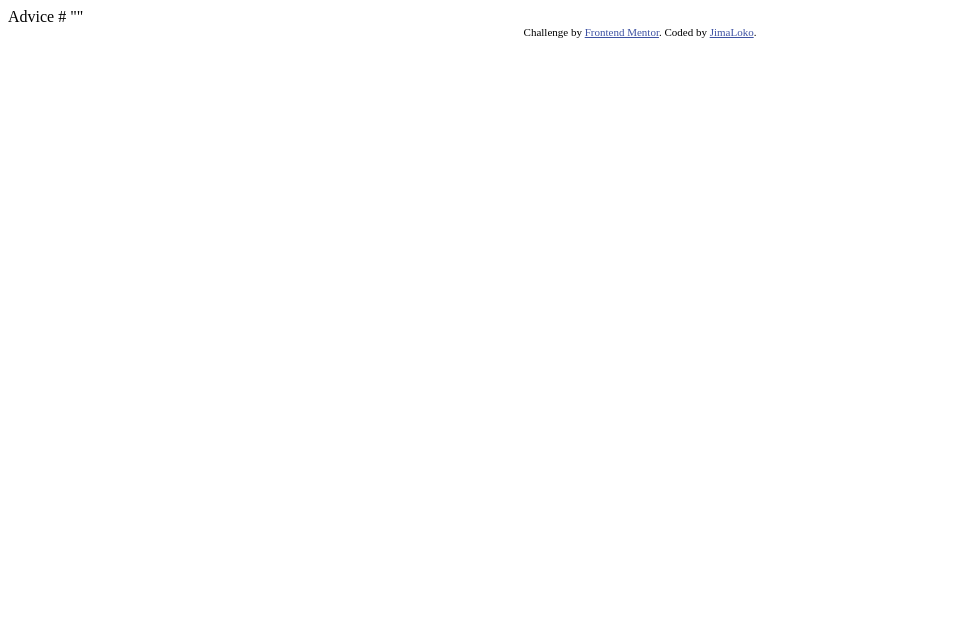
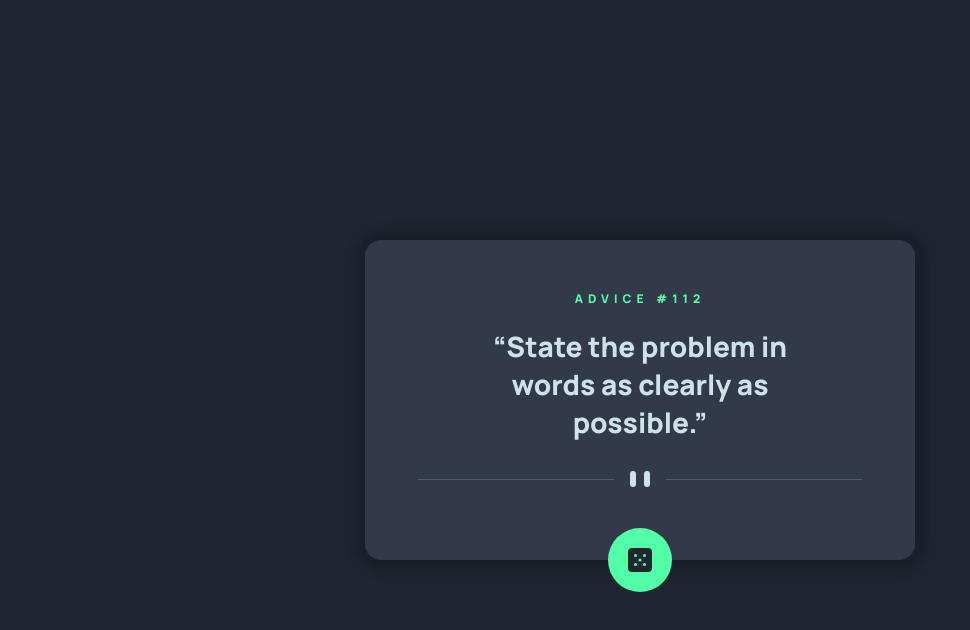
Before and after one commit to JimaLoko/advice-generator-app, a plain HTML site: page index.html in a window 1280 px wide. Shown: the whole page, without its empty margins (0-970 px from the left). Drawn offline with Linux system fonts and the light colour scheme; no server answers.

Commit message:
finalizando html e estilizando com css

```diff
--- a/index.html
+++ b/index.html
@@ -1,29 +1,39 @@
 <!DOCTYPE html>
 <html lang="en">
 <head>
+  <link rel="preconnect" href="https://fonts.googleapis.com">
+  <link rel="preconnect" href="https://fonts.gstatic.com" crossorigin>
+  <link href="https://fonts.googleapis.com/css2?family=Manrope:wght@800&display=swap" rel="stylesheet">
   <meta charset="UTF-8">
-  <meta name="viewport" content="width=device-width, initial-scale=1.0"> <!-- displays site properly based on user's device -->
+  <meta name="viewport" content="width=device-width, initial-scale=1.0">
+
 
   <link rel="icon" type="image/png" sizes="32x32" href="./images/favicon-32x32.png">
+  <link rel="stylesheet" href="scss/main.css">
 
   <title>Frontend Mentor | Advice generator app</title>
 
-  <!-- Feel free to remove these styles or customise in your own stylesheet 👍 -->
   <style>
     .attribution { font-size: 11px; text-align: center; }
     .attribution a { color: hsl(228, 45%, 44%); }
   </style>
 </head>
 <body>
+  <main class="container">
+    <p>Advice #<span class="id">112</span></p>
+    <h1>“<span>State the problem in words as clearly as possible.</span>”</h1>
+    <img src="images/pattern-divider-desktop.svg" alt="divider">
+    <a href="#">
+      <img src="images/icon-dice.svg" alt="icon dice">
+    </a>
 
-  Advice #<!-- Advice ID goes here -->
+  </main>
 
-  "<!-- Advice text goes here -->"
 
-  <script src="js/main.js"></script>
-  <div class="attribution">
+  <!-- <div class="attribution">
     Challenge by <a href="https://www.frontendmentor.io?ref=challenge" target="_blank">Frontend Mentor</a>.
     Coded by <a href="github.com/jimaloko">JimaLoko</a>.
-  </div>
+  </div> -->
+  <script src="js/main.js"></script>
 </body>
 </html>
--- a/scss/main.scss
+++ b/scss/main.scss
@@ -0,0 +1,70 @@
+* {
+    margin: 0;
+    padding: 0;
+    box-sizing: border-box;
+    font-family: 'Manrope', sans-serif;
+}
+
+html {
+    font-size: 62.5%;
+}
+
+img {
+    display: block;
+}
+
+// ## Colors
+
+// ### Primary
+$Light-Cyan: hsl(193, 38%, 86%);
+$Neon-Green: hsl(150, 100%, 66%);
+
+// ### Neutral
+$Grayish-Blue: hsl(217, 19%, 38%);
+$Dark-Grayish-Blue: hsl(217, 19%, 24%);
+$Dark-Blue: hsl(218, 23%, 16%);
+
+body {
+    font-size: 2.8rem;
+    background-color: $Dark-Blue;
+    width: 100%;
+    min-height: 100vh;
+    display: flex;
+    justify-content: center;
+    align-items: center;
+    .container {
+        position: relative;
+        background-color: $Dark-Grayish-Blue;
+        width: 100%;
+        max-width: 55rem;
+        height: 32rem;
+        margin: 0 2rem;
+        text-align: center;
+        border-radius: 16px;
+        box-shadow: 1px 1px 11px 10px rgba(0,0,0,0.2);
+        display: flex;
+        flex-direction: column;
+        align-items: center;
+        p {
+            margin-top: 5rem;
+            margin-bottom: 2rem;
+            color: $Neon-Green;
+            text-transform: uppercase;
+            font-size: 1.2rem;
+            letter-spacing: 5px;
+        }
+        h1 {
+            width: 69%;
+            color: $Light-Cyan;
+            font-size: 2.8rem;
+            margin-bottom: 3rem;
+        }
+        a {
+            position: absolute;
+            bottom: -3.2rem;
+            background-color: $Neon-Green;
+            padding: 2rem;
+            border-radius: 50%;
+        }
+    }
+}
```
Also changed, not shown: scss/main.css, 1 other file.
